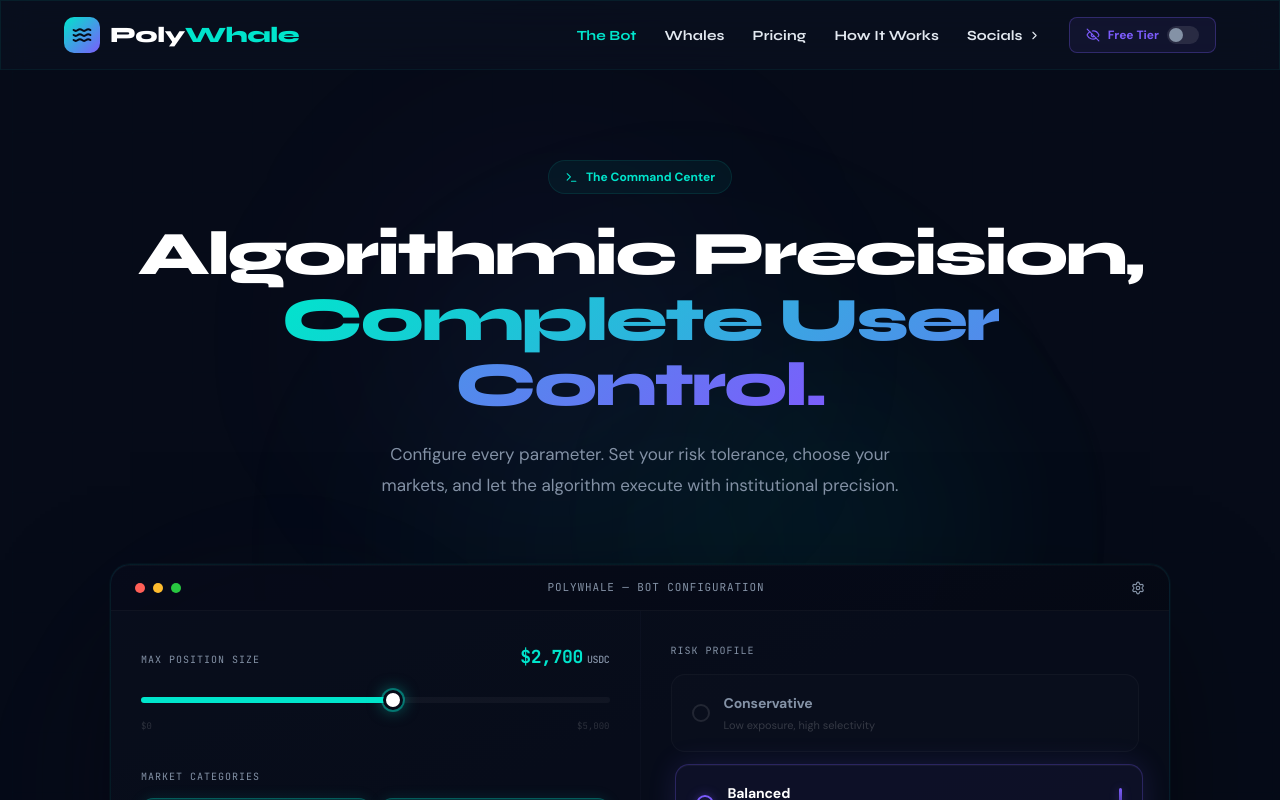
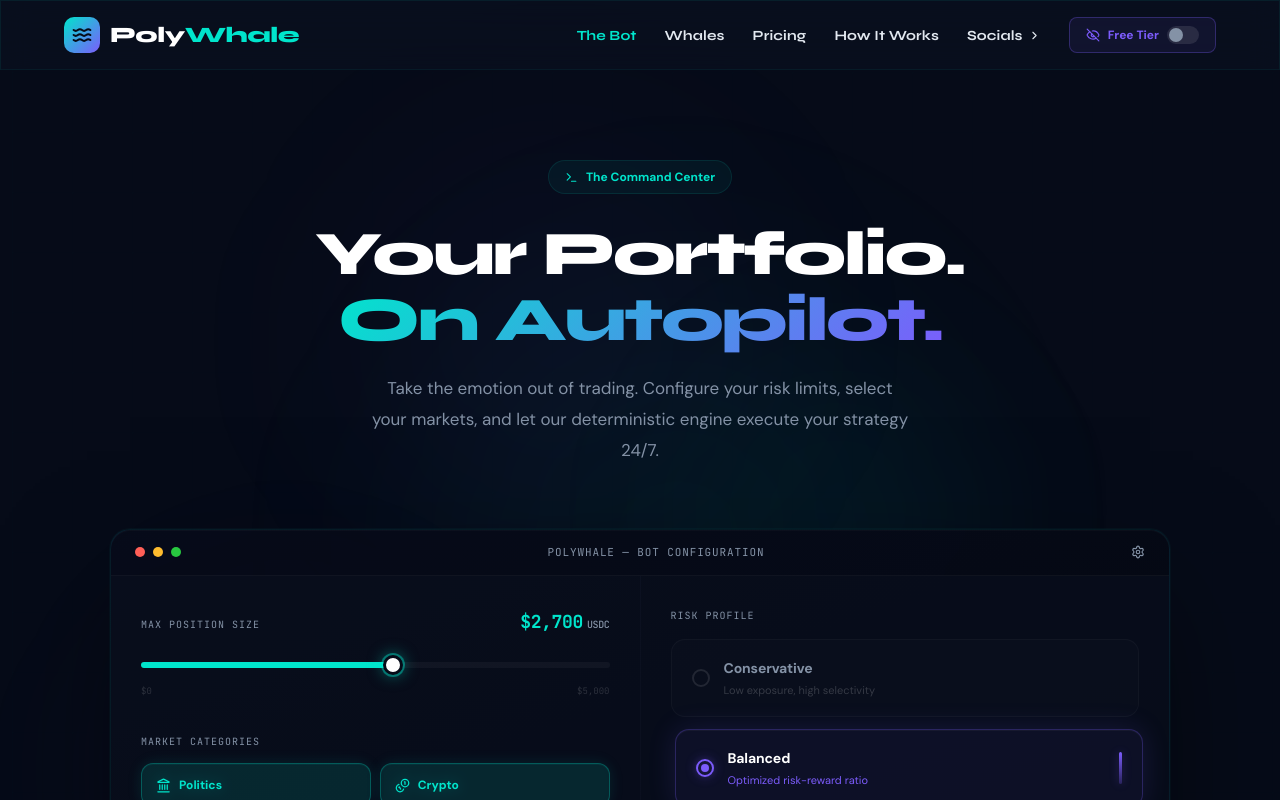
Before and after one commit to arvamoo2/polywhale, a Next.js app in the folder polywhale-web-main/: page /the-bot in a window 1280 px wide. Shown: the top 800 px of the page. Built offline with nearby package versions, Linux system fonts and the light colour scheme.

Commit message:
Update page.tsx

```diff
--- a/polywhale-web-main/app/the-bot/page.tsx
+++ b/polywhale-web-main/app/the-bot/page.tsx
@@ -723,7 +723,7 @@
             animation: "fade-in-up 0.5s ease 0.05s both",
           }}
         >
-          Algorithmic Precision,<br />
+          Your Portfolio.<br />
           <span
             style={{
               background: "linear-gradient(135deg, #00e5cc, #7c5cfc)",
@@ -731,7 +731,7 @@
               WebkitTextFillColor: "transparent",
             }}
           >
-            Complete User Control.
+            On Autopilot.
           </span>
         </h1>
 
@@ -740,8 +740,7 @@
           maxWidth: 540, margin: "0 auto 64px", textAlign: "center",
           animation: "fade-in-up 0.5s ease 0.1s both",
         }}>
-          Configure every parameter. Set your risk tolerance, choose your markets,
-          and let the algorithm execute with institutional precision.
+          Take the emotion out of trading. Configure your risk limits, select your markets, and let our deterministic engine execute your strategy 24/7.
         </p>
 
         {/* ─── Terminal Configuration Dashboard ─── */}
```
